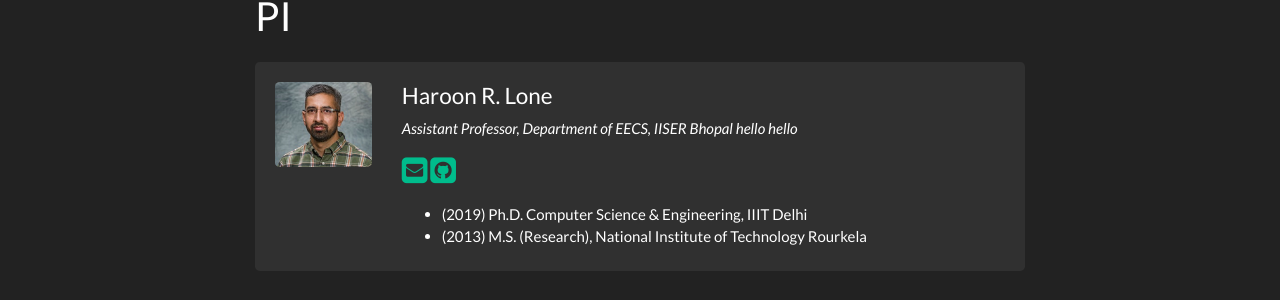
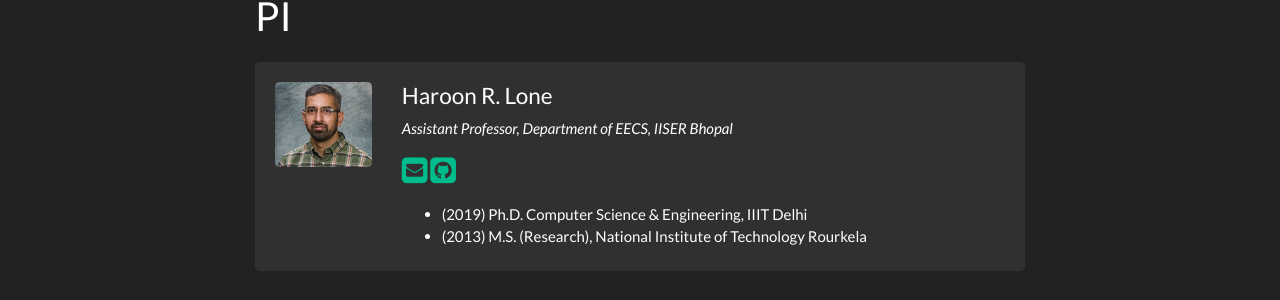
Before and after one commit to sirl-lab/sirl-lab.github.io, a Jekyll site: the page built from _pages/team.md, in a window 1280 px wide and 900 px high. Shown: the part 199-499 px from the top of the window. Built offline with Jekyll 4.4.1, drawn with Linux system fonts in a browser that asks for light colours; nearby versions of some CDN libraries; a style sheet for code colours, icons or effects is not loaded.

Commit message:
fixed pi.yml

```diff
--- a/_data/pi.yml
+++ b/_data/pi.yml
@@ -1,7 +1,6 @@
 - name:  Haroon R. Lone
   photo: haroon.png
   info: Assistant Professor, Department of EECS, IISER Bhopal
-        hello hello
   #coordinates: 203, 4D building, IISER Bhopal, Bhopal, India
   github: https://github.com/loneharoon
   email: haroon@iiserb.ac.in
```
